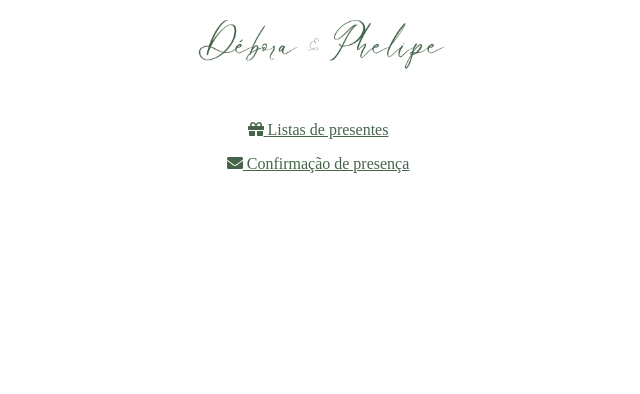
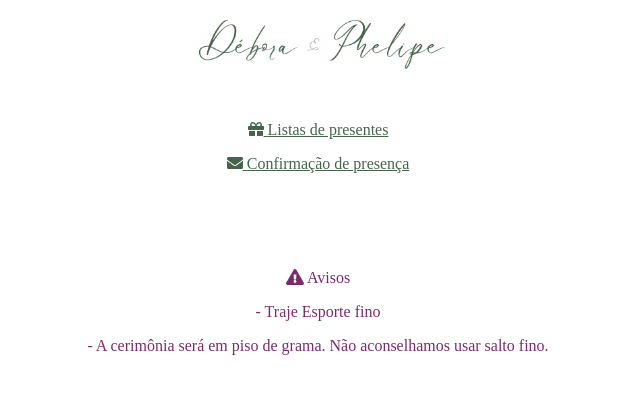
Before and after one commit to pwener/phe-deb, a Gatsby site: page / in a window 1280 px wide. Shown: the part 198-592 px from the top of the page, without its empty margins (322-962 px from the left). Built offline with nearby package versions, Linux system fonts and the light colour scheme; Gatsby itself is replaced by a stand-in of ours.

Commit message:
add informations

```diff
--- a/gatsby-config.ts
+++ b/gatsby-config.ts
@@ -5,9 +5,6 @@ const config: GatsbyConfig = {
     title: `Phe & Deb`,
     siteUrl: `https://phedeb.com.br`,
   },
-  // More easily incorporate content into your pages through automatic TypeScript type generation and better GraphQL IntelliSense.
-  // If you use VSCode you can also use the GraphQL plugin
-  // Learn more at: https://gatsby.dev/graphql-typegen
   graphqlTypegen: true,
   plugins: [`gatsby-plugin-styled-components`],
 }
--- a/src/pages/index.tsx
+++ b/src/pages/index.tsx
@@ -6,7 +6,8 @@ import { ThemeProvider } from "styled-components"
 import theme from "../components/theme"
 import GlobalStyles from "../components/global"
 import styled from "styled-components";
-import { faGift, faEnvelope } from '@fortawesome/free-solid-svg-icons'
+import { faGift, faEnvelope, faExclamationTriangle } from '@fortawesome/free-solid-svg-icons'
+import { FontAwesomeIcon } from "@fortawesome/react-fontawesome"
 
 const pageStyles = {
   color: "#232129",
@@ -15,6 +16,19 @@ const pageStyles = {
 
 const Container = styled.section`
   padding: 2rem 2rem;
+`;
+
+const InfoContainer = styled.section`
+  text-align: center;
+  margin-top: 5rem;
+  display: flex;
+  align-items: center;
+  flex-direction: column;
+`
+
+const Info = styled.div`
+  color: #7a2c6c;
+  padding: 0.5rem 0rem;
 `;
 
 const IndexPage: React.FC<PageProps> = () => {
@@ -33,10 +47,21 @@ const IndexPage: React.FC<PageProps> = () => {
             icon={faEnvelope}
             url="https://forms.gle/QHPUzRpxi5x9KLZp6"
           />
+          <InfoContainer>
+            <Info>
+              <FontAwesomeIcon icon={faExclamationTriangle} /> Avisos
+            </Info>
+            <Info>
+              - Traje Esporte fino
+            </Info>
+            <Info>
+               - A cerimônia será em piso de grama. Não aconselhamos usar salto fino.
+            </Info>
+          </InfoContainer>
         </Container>
         <GlobalStyles />
       </ThemeProvider>
-    </main>
+    </main >
   )
 }
 
```
Also changed, not shown: src/components/card.tsx (+4 -4 lines). Lines whose indentation alone changed are shown as unchanged.
